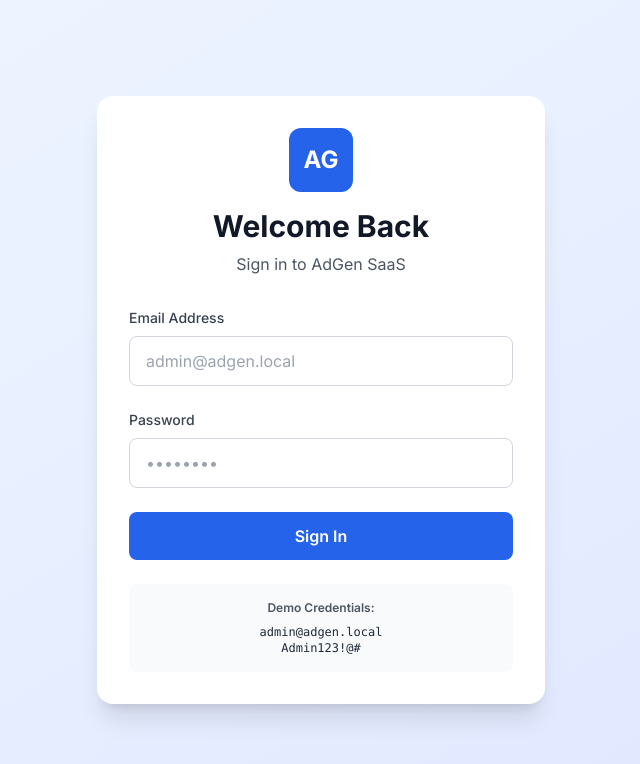
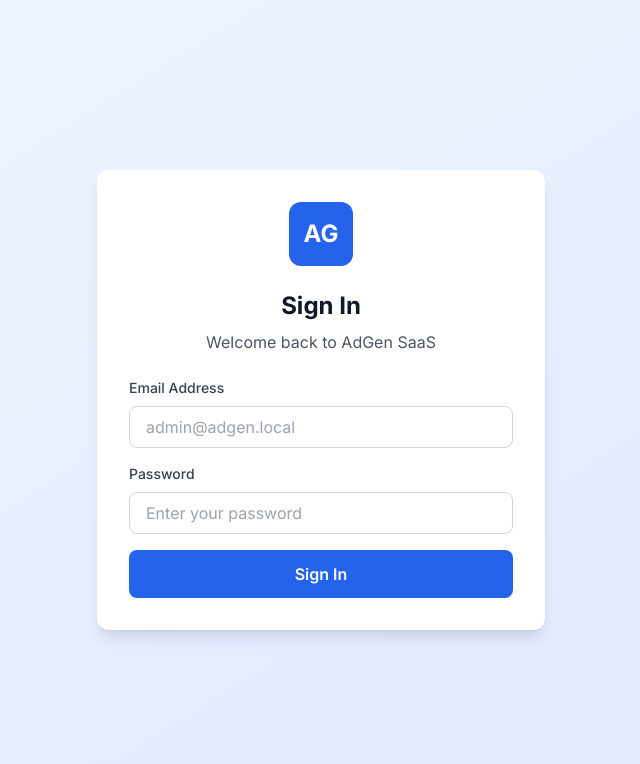
Before and after one commit to Riya-2025-Yes/adgen-saas, a Next.js app: page /login in a window 1280 px wide. Shown: the top 764 px of the page, without its empty margins (319-959 px from the left). Built offline with nearby package versions, Linux system fonts and the light colour scheme.

Commit message:
Fix: Resolve Next.js build errors - layouts and providers

```diff
--- a/src/app/(auth)/layout.tsx
+++ b/src/app/(auth)/layout.tsx
@@ -1,3 +1,7 @@
-export default function AuthLayout({ children }: { children: React.ReactNode }) {
+export default function AuthLayout({
+  children,
+}: {
+  children: React.ReactNode;
+}) {
   return <>{children}</>;
 }
--- a/src/app/(auth)/login/page.tsx
+++ b/src/app/(auth)/login/page.tsx
@@ -1,14 +1,15 @@
 'use client';
 
+import { signIn } from 'next-auth/react';
 import { useState } from 'react';
-import { signIn } from 'next-auth/react';
 import { useRouter } from 'next/navigation';
 
 export default function LoginPage() {
-  const router = useRouter();
-  const [formData, setFormData] = useState({ email: '', password: '' });
+  const [email, setEmail] = useState('');
+  const [password, setPassword] = useState('');
   const [error, setError] = useState('');
   const [loading, setLoading] = useState(false);
+  const router = useRouter();
 
   const handleSubmit = async (e: React.FormEvent) => {
     e.preventDefault();
@@ -17,53 +18,54 @@
 
     try {
       const result = await signIn('credentials', {
-        email: formData.email,
-        password: formData.password,
         redirect: false,
+        email,
+        password,
       });
 
       if (result?.error) {
         setError('Invalid email or password');
       } else {
         router.push('/dashboard');
-        router.refresh();
       }
-    } catch (err) {
-      setError('Something went wrong');
+    } catch (error) {
+      setError('An error occurred. Please try again.');
     } finally {
       setLoading(false);
     }
   };
 
   return (
-    <div className="min-h-screen flex items-center justify-center bg-gradient-to-br from-blue-50 to-indigo-100 px-4">
-      <div className="w-full max-w-md">
-        <div className="bg-white rounded-2xl shadow-xl p-8">
-          <div className="text-center mb-8">
-            <div className="w-16 h-16 bg-blue-600 rounded-xl flex items-center justify-center text-white text-2xl font-bold mx-auto mb-4">
+    <div className="min-h-screen flex items-center justify-center bg-gradient-to-br from-blue-50 to-indigo-100">
+      <div className="bg-white p-8 rounded-xl shadow-lg w-full max-w-md">
+        <div className="w-16 h-16 bg-blue-600 rounded-xl flex items-center justify-center text-white text-2xl font-bold mx-auto mb-6">
           AG
         </div>
-            <h1 className="text-3xl font-bold text-gray-900">Welcome Back</h1>
-            <p className="text-gray-600 mt-2">Sign in to AdGen SaaS</p>
-          </div>
 
-          <form onSubmit={handleSubmit} className="space-y-6">
+        <h1 className="text-2xl font-bold text-center text-gray-900 mb-2">
+          Sign In
+        </h1>
+        <p className="text-center text-gray-600 mb-6">
+          Welcome back to AdGen SaaS
+        </p>
+
         {error && (
-              <div className="bg-red-50 border border-red-200 text-red-800 px-4 py-3 rounded-lg text-sm">
+          <div className="mb-4 p-3 bg-red-50 border border-red-200 rounded-lg text-red-700 text-sm">
             {error}
           </div>
         )}
 
+        <form onSubmit={handleSubmit} className="space-y-4">
           <div>
             <label className="block text-sm font-medium text-gray-700 mb-2">
               Email Address
             </label>
             <input
               type="email"
+              value={email}
+              onChange={(e) => setEmail(e.target.value)}
               required
-                value={formData.email}
-                onChange={(e) => setFormData({ ...formData, email: e.target.value })}
-                className="w-full px-4 py-3 border border-gray-300 rounded-lg focus:ring-2 focus:ring-blue-500 focus:border-transparent"
+              className="w-full px-4 py-2 border border-gray-300 rounded-lg focus:ring-2 focus:ring-blue-500 focus:border-transparent"
               placeholder="admin@adgen.local"
             />
           </div>
@@ -74,29 +76,22 @@
             </label>
             <input
               type="password"
+              value={password}
+              onChange={(e) => setPassword(e.target.value)}
               required
-                value={formData.password}
-                onChange={(e) => setFormData({ ...formData, password: e.target.value })}
-                className="w-full px-4 py-3 border border-gray-300 rounded-lg focus:ring-2 focus:ring-blue-500 focus:border-transparent"
-                placeholder="••••••••"
+              className="w-full px-4 py-2 border border-gray-300 rounded-lg focus:ring-2 focus:ring-blue-500 focus:border-transparent"
+              placeholder="Enter your password"
             />
           </div>
 
           <button
             type="submit"
             disabled={loading}
-              className="w-full bg-blue-600 hover:bg-blue-700 text-white font-semibold py-3 rounded-lg transition-colors disabled:opacity-50"
+            className="w-full px-4 py-3 bg-blue-600 text-white rounded-lg hover:bg-blue-700 font-semibold disabled:opacity-50 disabled:cursor-not-allowed"
           >
             {loading ? 'Signing in...' : 'Sign In'}
           </button>
         </form>
-
-          <div className="mt-6 p-4 bg-gray-50 rounded-lg">
-            <p className="text-xs text-gray-600 text-center font-semibold mb-2">Demo Credentials:</p>
-            <p className="text-xs text-gray-800 text-center font-mono">admin@adgen.local</p>
-            <p className="text-xs text-gray-800 text-center font-mono">Admin123!@#</p>
-          </div>
-        </div>
       </div>
     </div>
   );
--- a/src/app/(dashboard)/layout.tsx
+++ b/src/app/(dashboard)/layout.tsx
@@ -1,31 +1,37 @@
 'use client';
 
-import { useSession } from 'next-auth/react';
-import { redirect } from 'next/navigation';
-import { signOut } from 'next-auth/react';
+import { useSession, signOut } from 'next-auth/react';
+import { useRouter } from 'next/navigation';
 import Link from 'next/link';
+import { useEffect } from 'react';
 
-export default function DashboardLayout({ children }: { children: React.ReactNode }) {
+export default function DashboardLayout({
+  children,
+}: {
+  children: React.ReactNode;
+}) {
   const { data: session, status } = useSession();
+  const router = useRouter();
+
+  useEffect(() => {
+    if (status === 'unauthenticated') {
+      router.push('/login');
+    }
+  }, [status, router]);
 
   if (status === 'loading') {
     return (
       <div className="min-h-screen flex items-center justify-center">
-        <div className="text-center">
-          <div className="w-16 h-16 border-4 border-blue-600 border-t-transparent rounded-full animate-spin mx-auto"></div>
-          <p className="mt-4 text-gray-600">Loading...</p>
-        </div>
+        <div className="text-xl">Loading...</div>
       </div>
     );
   }
 
   if (!session) {
-    redirect('/login');
+    return null;
   }
 
-  const userRole = session.user?.role || '';
-
-  const navigation = [
+  const navItems = [
     { name: 'Dashboard', href: '/dashboard', roles: ['SystemAdmin', 'TenantAdmin', 'Marketer', 'Viewer'] },
     { name: 'Tenants', href: '/system/tenants', roles: ['SystemAdmin'] },
     { name: 'Users', href: '/admin/users', roles: ['SystemAdmin', 'TenantAdmin'] },
@@ -34,42 +40,46 @@
     { name: 'Brand Kits', href: '/admin/brand-kit', roles: ['SystemAdmin', 'TenantAdmin'] },
   ];
 
-  const userNav = navigation.filter(item => item.roles.includes(userRole));
+  const userRole = session.user?.role || 'Viewer';
+  const filteredNav = navItems.filter(item => item.roles.includes(userRole));
 
   return (
     <div className="min-h-screen bg-gray-50">
-      <header className="bg-white border-b border-gray-200">
-        <div className="px-4 sm:px-6 lg:px-8">
-          <div className="flex justify-between h-16 items-center">
-            <div className="flex items-center">
-              <div className="w-10 h-10 bg-blue-600 rounded-lg flex items-center justify-center text-white font-bold">
-                AG
+      <nav className="bg-white border-b border-gray-200">
+        <div className="max-w-7xl mx-auto px-4 sm:px-6 lg:px-8">
+          <div className="flex justify-between h-16">
+            <div className="flex">
+              <div className="flex-shrink-0 flex items-center">
+                <div className="w-8 h-8 bg-blue-600 rounded-lg flex items-center justify-center text-white font-bold">
+                  AG
+                </div>
+                <span className="ml-2 text-xl font-bold text-gray-900">AdGen SaaS</span>
               </div>
-              <span className="ml-3 text-xl font-semibold text-gray-900">AdGen SaaS</span>
             </div>
-
-            <div className="flex items-center space-x-4">
+            <div className="flex items-center gap-4">
               <span className="text-sm text-gray-700">{session.user?.name}</span>
-              <span className="text-xs px-2 py-1 bg-blue-100 text-blue-800 rounded-full">{userRole}</span>
+              <span className="px-3 py-1 text-xs font-semibold rounded-full bg-blue-100 text-blue-800">
+                {userRole}
+              </span>
               <button
                 onClick={() => signOut({ callbackUrl: '/login' })}
-                className="text-sm text-gray-700 hover:text-gray-900"
+                className="px-4 py-2 text-sm text-gray-700 hover:text-gray-900"
               >
                 Sign Out
               </button>
             </div>
           </div>
         </div>
-      </header>
+      </nav>
 
       <div className="flex">
-        <aside className="w-64 bg-white border-r border-gray-200 min-h-[calc(100vh-4rem)]">
+        <aside className="w-64 bg-white border-r border-gray-200 min-h-screen">
           <nav className="p-4 space-y-1">
-            {userNav.map((item) => (
+            {filteredNav.map((item) => (
               <Link
-                key={item.name}
+                key={item.href}
                 href={item.href}
-                className="block px-4 py-2 text-sm font-medium text-gray-700 rounded-lg hover:bg-gray-100 transition-colors"
+                className="block px-4 py-2 text-sm text-gray-700 hover:bg-gray-100 rounded-lg"
               >
                 {item.name}
               </Link>
--- a/src/app/layout.tsx
+++ b/src/app/layout.tsx
@@ -1,27 +1,27 @@
-import type { Metadata } from 'next';
-import { Inter } from 'next/font/google';
-import './globals.css';
-import Providers from '@/components/providers/session-provider';
+import type { Metadata } from 'next'
+import { Inter } from 'next/font/google'
+import './globals.css'
+import SessionProvider from '@/components/providers/session-provider'
 
-const inter = Inter({ subsets: ['latin'] });
+const inter = Inter({ subsets: ['latin'] })
 
 export const metadata: Metadata = {
   title: 'AdGen SaaS',
   description: 'Multi-tenant Advertisement Generator',
-};
+}
 
 export default function RootLayout({
   children,
 }: {
-  children: React.ReactNode;
+  children: React.ReactNode
 }) {
   return (
     <html lang="en">
       <body className={inter.className}>
-        <Providers>
+        <SessionProvider>
           {children}
-        </Providers>
+        </SessionProvider>
       </body>
     </html>
-  );
+  )
 }
--- a/src/components/providers/session-provider.tsx
+++ b/src/components/providers/session-provider.tsx
@@ -1,7 +1,8 @@
 'use client';
 
-import { SessionProvider } from 'next-auth/react';
+import { SessionProvider as NextAuthSessionProvider } from 'next-auth/react';
+import { ReactNode } from 'react';
 
-export default function Providers({ children }: { children: React.ReactNode }) {
-  return <SessionProvider>{children}</SessionProvider>;
+export default function SessionProvider({ children }: { children: ReactNode }) {
+  return <NextAuthSessionProvider>{children}</NextAuthSessionProvider>;
 }
```
Lines whose indentation alone changed are shown as unchanged.
